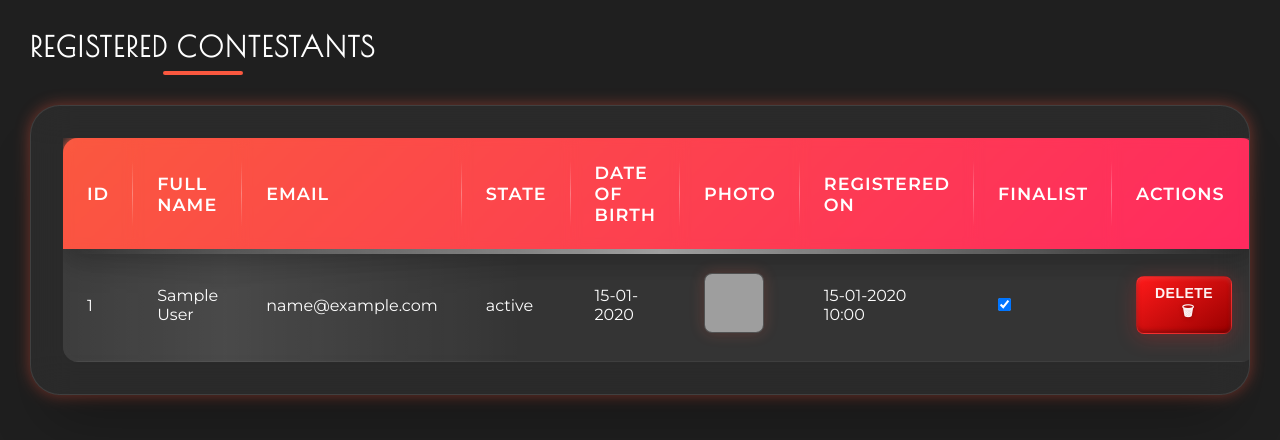
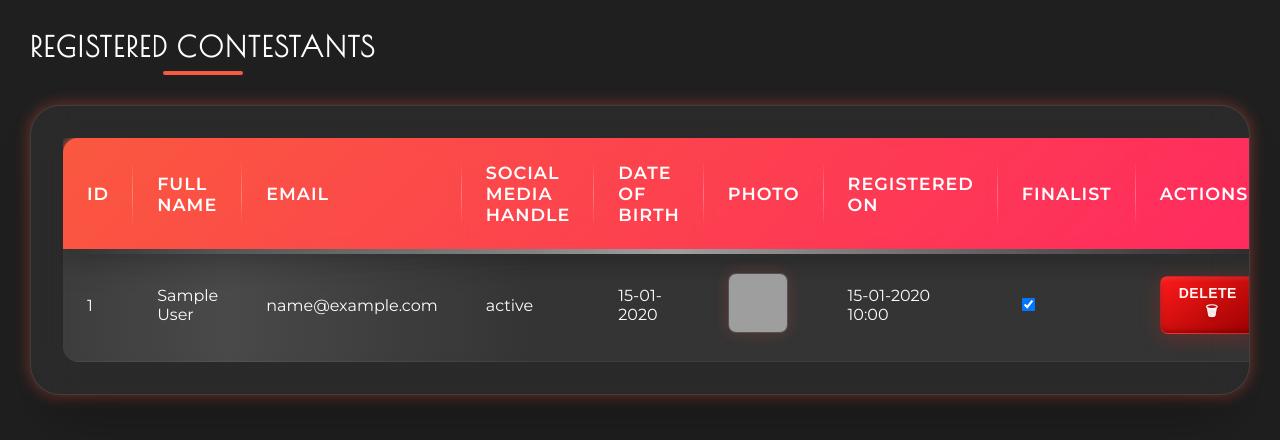
Before and after one commit to Donrington/Twerk_Queen_Lagos, a Flask app: page /admin/contestants in a window 1280 px wide. Shown: the part 98-538 px from the top of the page. Run offline with Flask 3, Linux system fonts and the light colour scheme; the visitor is signed in with stand-in values (Sample User, id 1); tables that the repository leaves empty hold one stand-in row (values such as "Sample post"); grey boxes marked "Sample" are stand-in pictures; some libraries are stand-ins or nearby versions; grey boxes are pictures that could not be loaded.

Commit message:
Update contestants.html

```diff
--- a/main/templates/user/contestants.html
+++ b/main/templates/user/contestants.html
@@ -15,7 +15,7 @@
           <th>ID</th>
           <th>Full Name</th>
           <th>Email</th>
-          <th>State</th>
+          <th>Social Media Handle</th>
           <th>Date of Birth</th>
           <th>Photo</th>
           <th>Registered On</th>
```
